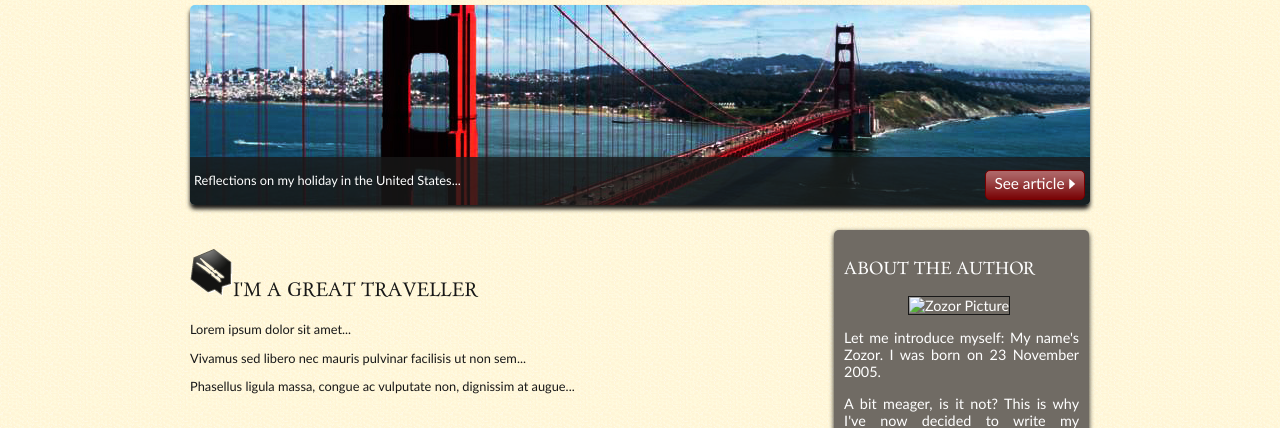
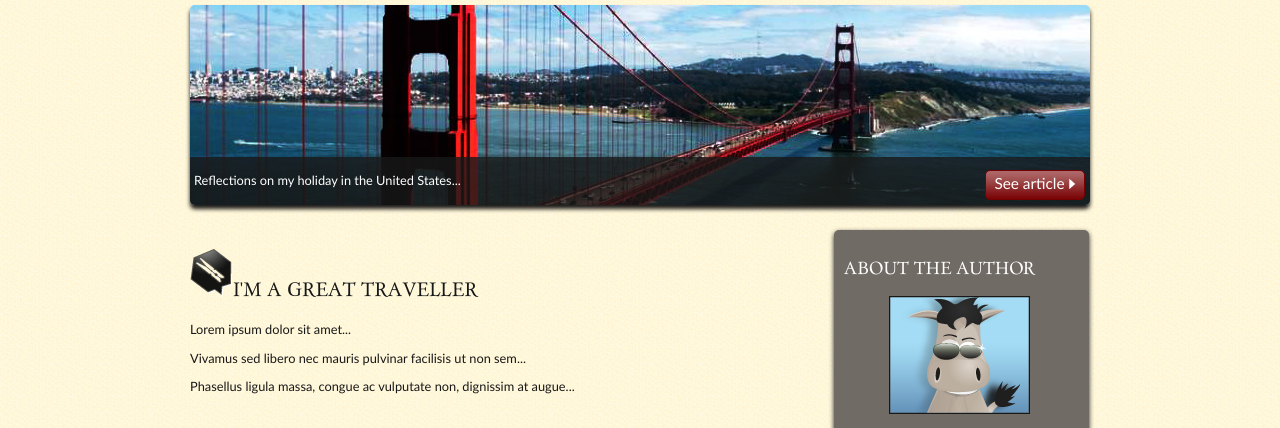
Before and after one commit to mpmckenz/Website1, a plain HTML site: page index.html in a window 1280 px wide. Shown: the part 174-602 px from the top of the page. Drawn offline with Linux system fonts and the light colour scheme; the site is published under a folder, as on GitHub Pages, so addresses that start at the root find nothing.

Commit message:
fxd photo

```diff
--- a/index.html
+++ b/index.html
@@ -41,7 +41,7 @@
                 <aside>
                     <h1>About the author</h1>
                     <img src="images/arrow.png.png" alt="" id="arrow" />
-                    <p id="zozor_picture"><img src="/images/zozor.png" alt="Zozor Picture" /></p>
+                    <p id="zozor_picture"><img src="images/zozor.png" alt="Zozor Picture" /></p>
                     <p>Let me introduce myself: My name's Zozor. I was born on 23 November 2005.</p>
                     <p>A bit meager, is it not? This is why I've now decided to write my biography to let my readers know who I really am.</p>
                     <p><img src="images/facebook.png" alt="Facebook" /><img src="images/twitter.png" alt="Twitter" /><img src="images/vimeo.png" alt="Vimeo" /><img src="images/flickr.png" alt="Flickr" /><img src="images/rss.png" alt="RSS" /></p>
```
